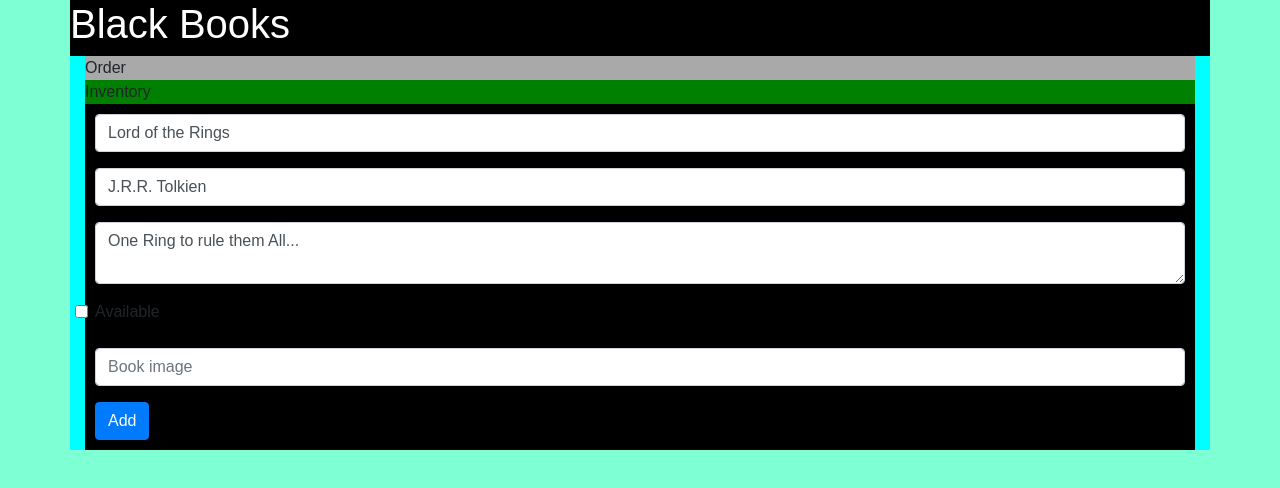
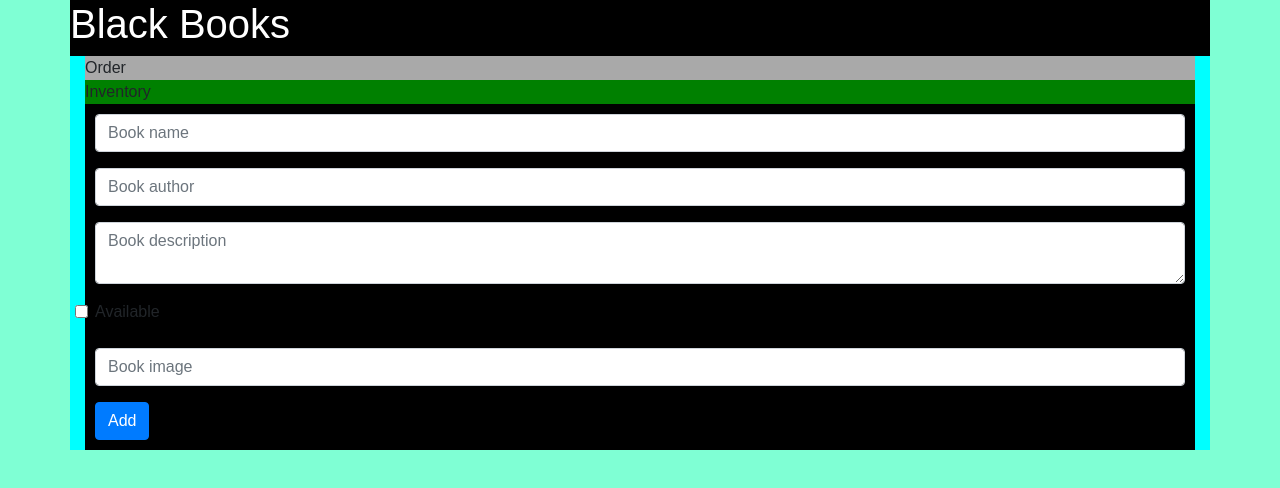
Before and after one commit to pawelkrystkiewicz/bookstore, a React (Create React App) app: page / in a window 1280 px wide. Shown: the top 488 px of the page. Built offline with nearby package versions, Linux system fonts and the light colour scheme.

Commit message:
Commit for end of day@250818

```diff
--- a/src/components/AdminPanel.js
+++ b/src/components/AdminPanel.js
@@ -4,19 +4,60 @@ constructor(){
 super();
 this.state={
 book: {
-    name: "Lord of the Rings",
-    author: "J.R.R. Tolkien",
-    description: "One Ring to rule them All...",
-}
+    name: "",
+    author: "",
+    description: "",
+    onStock: false,
+    image: ""
+},
+books:[]
 
 }
 };
 
-changeName = function(){
+handleChange = (event)=> {
+    let newBook;
+if(event.target.name==="onStock")
+{
+newBook={
+    ...this.state.book,
+    [event.target.name]: event.target.checked
+}
+}else{
+
+newBook={
+    ...this.state.book,
+    [event.target.name]: event.target.value
+}
+}
+this.setState({
+    book : newBook
+})
+
+}
+addNewBook=(event)=>{
+    event.preventDefalut();
+    let newBooks=[this.state.books];
+    let newBook = {...this.state.book};
+
+    newBooks.push(newBook);
+
+    this.setState(
+  {
+    books : newBooks,
+
+    book:
+    {
+       name: "",
+       author: "",
+       description: "",
+       onStock: false,
+       image: ""
+    }
+  });
 
 
 }
-
 
     render() {
 
@@ -26,22 +67,33 @@ changeName = function(){
 
         return (
             <div className="adminPanel col-xs-4" style={adminCss}>
-            <form>
+            <form onSubmit={this.addNewBook}>
                 <div className="form-group">
-                <input type="text" placeholder="Book name" id="name" name="name" className="form-control" value={this.state.book.name}/>
+                <input type="text" placeholder="Book name" id="name" name="name" className="form-control"
+                            value={this.state.book.name} onChange={this.handleChange}/>
                 </div>
                     <div className="form-group">
-                        <input type="text" placeholder="Book author" id="author" name="author" className="form-control" value={this.state.book.author}/>
+                        <input type="text" placeholder="Book author" id="author" name="author" className="form-control"
+                        value={this.state.book.author}
+                        onChange={this.handleChange}/>
                     </div>
                     <div className="form-group">
-                        <textarea placeholder="Book description" id="description" name="description" className="form-control" value={this.state.book.description}/>
+                        <textarea placeholder="Book description" id="description" name="description" className="form-control"
+                        value={this.state.book.description}
+                        onChange={this.handleChange}
+                        />
                      </div>
                     <div className="form-group">
-                        <input type="checkbox" id="onStock" name="onStock" className="form-check-input" />
+                        <input type="checkbox" id="onStock" name="onStock" className="form-check-input"
+                        value={this.state.book.onStock}
+                        onChange={this.handleChange} />
                         <label htmlFor="bookOnStock" className="form-check-lable">Available</label>
                     </div>
                     <div className="form-group">
-                        <input type="text" placeholder="Book image" id="bookImageInput" name="bookImage" className="form-control" />
+                        <input type="text" placeholder="Book image" id="image" name="image" className="form-control"
+                        value={this.state.book.image}
+                        onChange={this.handleChange}
+                        />
                     </div>
                     <button type="submit" className="btn btn-primary">Add</button>
             </form>
```
